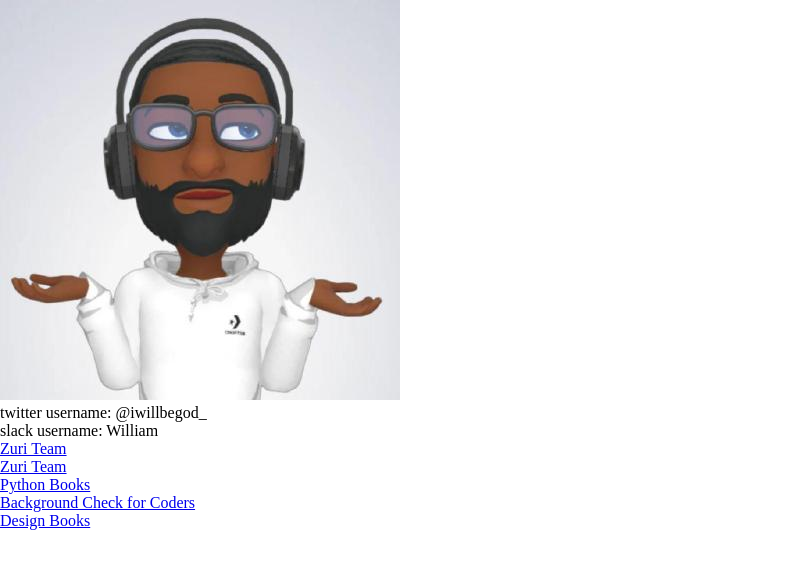
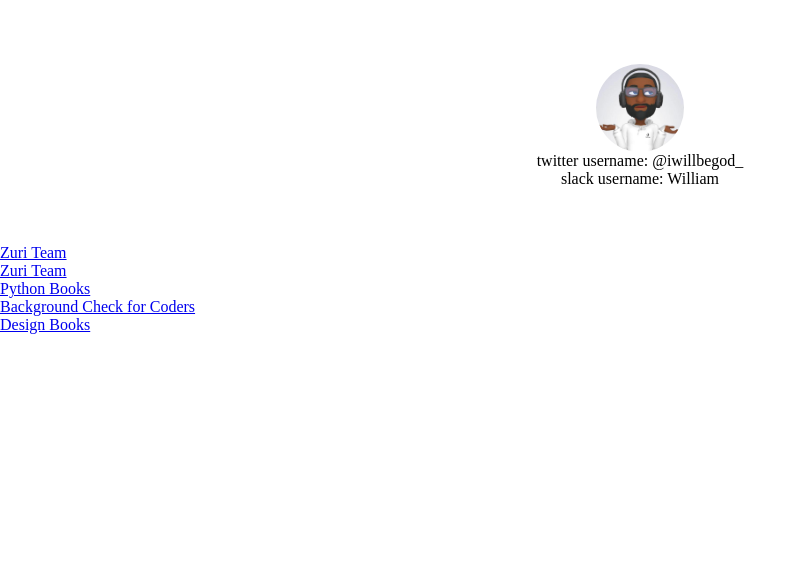
Before and after one commit to Bill-Adepoju/Simple-Links-Tracker, a React (Vite) app in the folder Dashboard task/: page / in a window 1280 px wide. Shown: the top 568 px of the page, without its empty margins (0-798 px from the left). Built offline with nearby package versions, Linux system fonts and the light colour scheme.

Commit message:
Add basic styling to the Profile Section

```diff
--- a/Dashboard task/src/index.css
+++ b/Dashboard task/src/index.css
@@ -3,3 +3,16 @@
   padding: 0;
   box-sizing: border-box;
 }
+.profile-wrapper{
+  display: flex;
+  flex-direction: column;
+  justify-content: center;
+  align-items: center;
+  padding: 4rem 0 3.5rem;
+}
+
+#profile__img{
+  height: 5.5rem;
+  width: 5.5rem;
+  border-radius: 17rem;
+}
```
